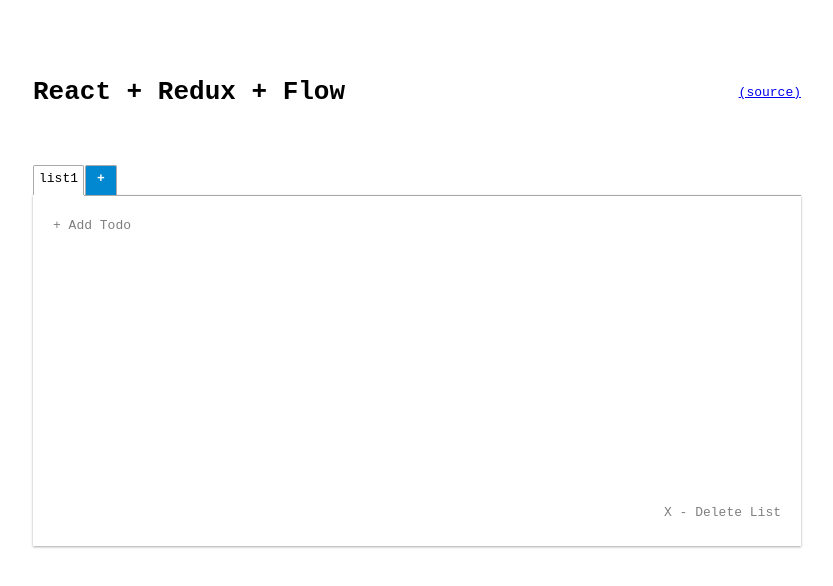
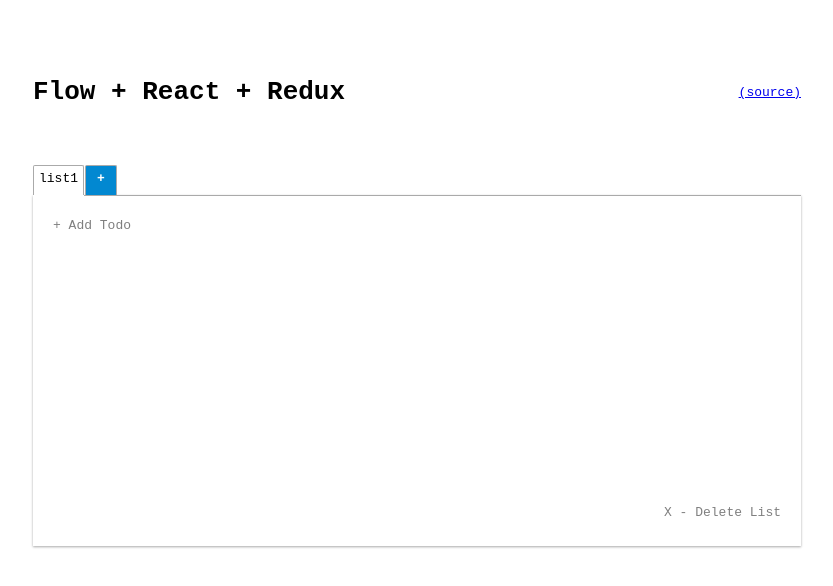
Before and after one commit to sleexyz/flow-react-redux-example, a React app: page / in a window 1280 px wide. Shown: the top 586 px of the page, without its empty margins (223-1056 px from the left). Built offline with nearby package versions, Linux system fonts and the light colour scheme; what callable-class would draw is missing.

Commit message:
change title

```diff
--- a/src/components/App.js
+++ b/src/components/App.js
@@ -114,7 +114,7 @@
     return (
       <Body>
         <Header>
-          <h1>React + Redux + Flow</h1>
+          <h1>Flow + React + Redux</h1>
           <a href={"https://github.com/sleexyz/flow-react-redux-example"}>
             (source)
           </a>
```
Also changed, not shown: 2 other files (tests, documents, lock files or other folders).
